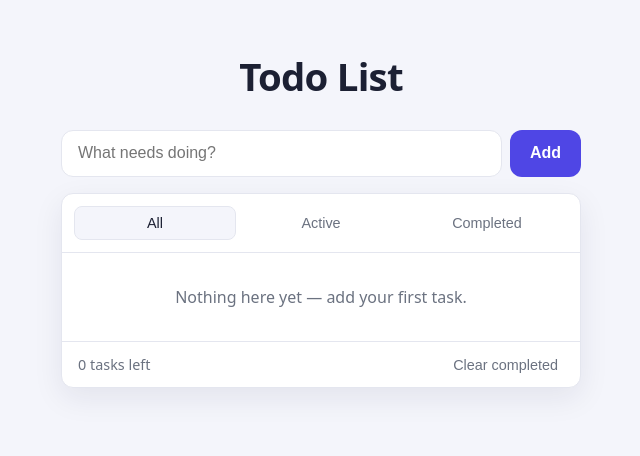
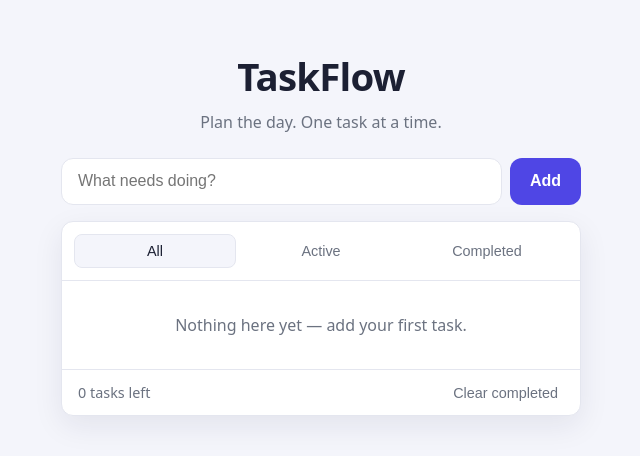
Before and after one commit to DESHANISIRIWARDHANA/todo-application, a website built with Vite: page src/index.html in a window 1280 px wide. Shown: the whole page, without its empty margins (319-959 px from the left). Built offline with nearby package versions, Linux system fonts and the light colour scheme.

Commit message:
feat: rebrand heading to TaskFlow and add tagline

```diff
--- a/src/index.html
+++ b/src/index.html
@@ -3,13 +3,14 @@
   <head>
     <meta charset="UTF-8" />
     <meta name="viewport" content="width=device-width, initial-scale=1.0" />
-    <title>Todo List</title>
+    <title>TaskFlow - Todo List</title>
     <link rel="stylesheet" href="./styles/main.css" />
   </head>
   <body>
     <main class="app">
       <header class="app__header">
-        <h1>Todo List</h1>
+        <h1>TaskFlow</h1>
+        <p class="app__tagline">Plan the day. One task at a time.</p>
       </header>
 
       <form id="task-form" class="composer" autocomplete="off">
```
